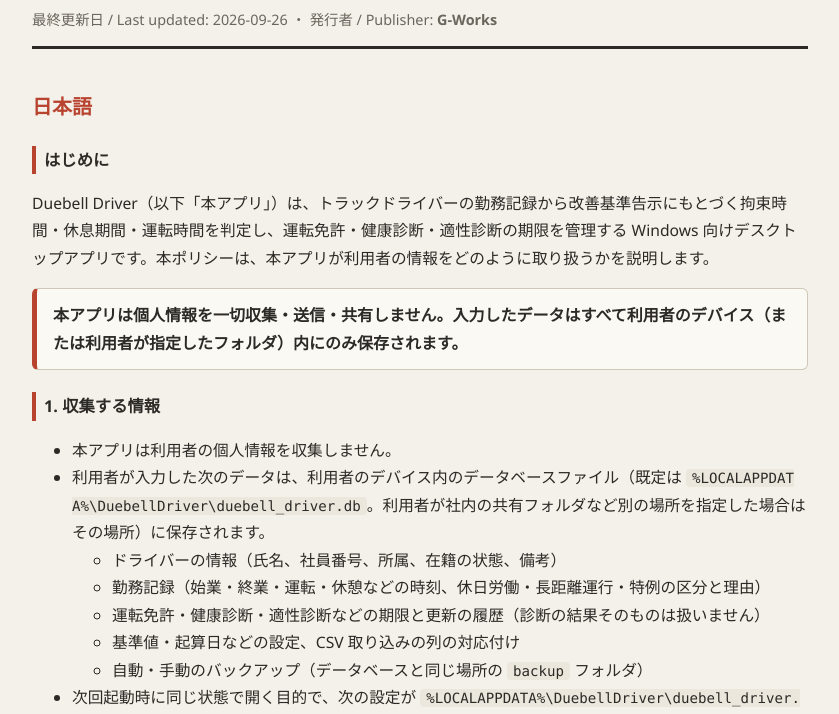
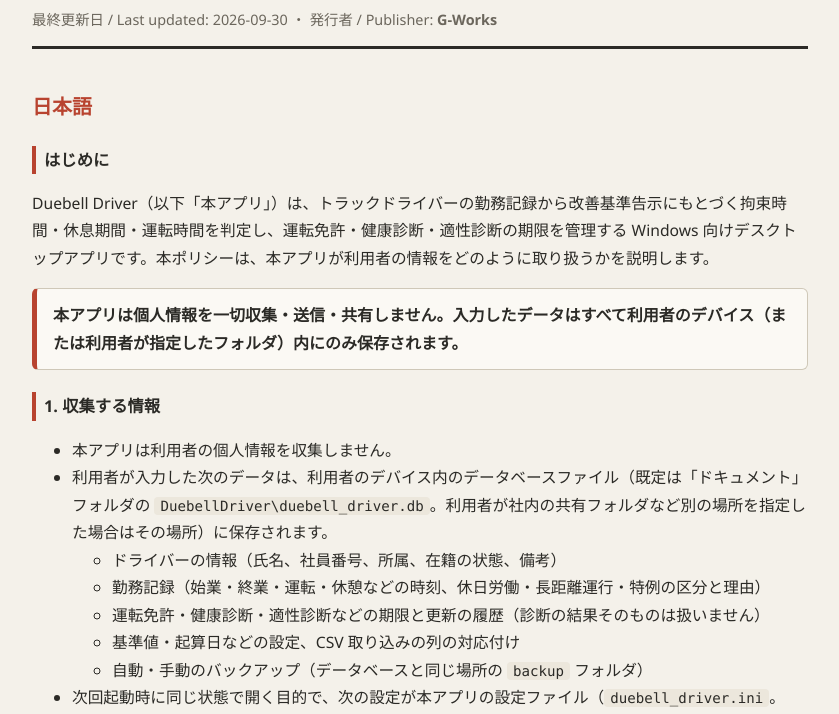
Before and after one commit to G-Works902/duebelldriver, a plain HTML site: page index.html in a window 1280 px wide. Shown: the part 77-791 px from the top of the page, without its empty margins (220-1059 px from the left). Drawn offline with Linux system fonts and the light colour scheme.

Commit message:
保存場所をドキュメント\DuebellDriver に更新（1.0.1.0）
Co-Authored-By: Claude Opus 5.5 <noreply@anthropic.com>

```diff
--- a/index.html
+++ b/index.html
@@ -35,7 +35,7 @@
 
   <header>
     <h1><span class="brand">Duebell Driver</span> &mdash; プライバシーポリシー / Privacy Policy</h1>
-    <div class="meta">最終更新日 / Last updated: 2026-09-26 ・ 発行者 / Publisher: <strong>G-Works</strong></div>
+    <div class="meta">最終更新日 / Last updated: 2026-09-30 ・ 発行者 / Publisher: <strong>G-Works</strong></div>
   </header>
 
   <!-- ================= 日本語 ================= -->
@@ -48,7 +48,7 @@
   <h3>1. 収集する情報</h3>
   <ul>
     <li>本アプリは利用者の個人情報を収集しません。</li>
-    <li>利用者が入力した次のデータは、利用者のデバイス内のデータベースファイル（既定は <code>%LOCALAPPDATA%\DuebellDriver\duebell_driver.db</code>。利用者が社内の共有フォルダなど別の場所を指定した場合はその場所）に保存されます。
+    <li>利用者が入力した次のデータは、利用者のデバイス内のデータベースファイル（既定は「ドキュメント」フォルダの <code>DuebellDriver\duebell_driver.db</code>。利用者が社内の共有フォルダなど別の場所を指定した場合はその場所）に保存されます。
       <ul>
         <li>ドライバーの情報（氏名、社員番号、所属、在籍の状態、備考）</li>
         <li>勤務記録（始業・終業・運転・休憩などの時刻、休日労働・長距離運行・特例の区分と理由）</li>
@@ -57,7 +57,7 @@
         <li>自動・手動のバックアップ（データベースと同じ場所の <code>backup</code> フォルダ）</li>
       </ul>
     </li>
-    <li>次回起動時に同じ状態で開く目的で、次の設定が <code>%LOCALAPPDATA%\DuebellDriver\duebell_driver.ini</code> に保存されます：同意した免責事項の版、データベースの場所、一覧の列幅、ウィンドウの位置と大きさ。</li>
+    <li>次回起動時に同じ状態で開く目的で、次の設定が本アプリの設定ファイル（<code>duebell_driver.ini</code>。Microsoft Store 版ではアプリ専用の領域）に保存されます：同意した免責事項の版、データベースの場所、一覧の列幅、ウィンドウの位置と大きさ。</li>
     <li>共有フォルダで使う場合、同時編集を防ぐためのロックファイルに、編集中の PC 名・Windows のユーザー名・時刻が書かれます。これは同じフォルダを使う利用者の画面に「編集中の人」として表示するためだけに使われます。</li>
     <li>これらのファイルが外部へ送信されることはなく、開発者がアクセスすることもできません。</li>
     <li>ドライバーの氏名や勤務記録は、利用者（事業者）が従業員について入力する個人情報です。その管理（アクセスできる人の範囲、保存場所、保存期間など）は利用者の責任で行ってください。</li>
@@ -77,7 +77,7 @@
   <p>CSV・印刷用 HTML への書き出しは、利用者が明示的に操作したときにのみ実行され、書き出し先は利用者が指定した場所（印刷用 HTML は一時フォルダ）です。本アプリが外部へ送信することはありません。</p>
 
   <h3>6. データの保存期間と削除</h3>
-  <p>データは、利用者が削除するまで保存されます。本アプリをアンインストールしても、業務データを失わないようデータベースとバックアップは残ります。完全に消去するには、<code>%LOCALAPPDATA%\DuebellDriver</code>（および利用者が指定した保存場所）を削除してください。</p>
+  <p>データは、利用者が削除するまで保存されます。本アプリをアンインストールしても、業務データを失わないようデータベースとバックアップ（「ドキュメント」の <code>DuebellDriver</code> フォルダ）は残ります。設定ファイルはアンインストール時に削除されます。完全に消去するには、「ドキュメント」の <code>DuebellDriver</code> フォルダ（および利用者が指定した保存場所）を削除してください。</p>
 
   <h3>7. セキュリティ</h3>
   <p>データは利用者のデバイスまたは利用者が指定したフォルダにのみ保存されるため、その安全性は利用者のデバイス・ネットワークのセキュリティ対策に依存します。</p>
@@ -104,7 +104,7 @@
   <h3>1. Information we collect</h3>
   <ul>
     <li>The App does not collect any personal information.</li>
-    <li>The data you enter is stored in a database file on your device (by default <code>%LOCALAPPDATA%\DuebellDriver\duebell_driver.db</code>, or another location you choose, such as a shared folder on your company network):
+    <li>The data you enter is stored in a database file on your device (by default <code>DuebellDriver\duebell_driver.db</code> in your Documents folder, or another location you choose, such as a shared folder on your company network):
       <ul>
         <li>Driver information (name, employee number, department, employment status, notes)</li>
         <li>Shift records (start, end, driving and break times; holiday work, long-distance and exemption marks with their reasons)</li>
@@ -113,7 +113,7 @@
         <li>Automatic and manual backups (a <code>backup</code> folder next to the database)</li>
       </ul>
     </li>
-    <li>To open the App the way you left it, the following settings are stored in <code>%LOCALAPPDATA%\DuebellDriver\duebell_driver.ini</code>: the version of the disclaimer you agreed to, the database location, column widths and the window position and size.</li>
+    <li>To open the App the way you left it, the following settings are stored in the App's settings file (<code>duebell_driver.ini</code>; in the Microsoft Store version, in the App's own storage): the version of the disclaimer you agreed to, the database location, column widths and the window position and size.</li>
     <li>When the database is in a shared folder, a lock file records the editing PC's name, the Windows user name and the time, to prevent simultaneous editing. It is used only to show other users of the same folder who is editing.</li>
     <li>These files never leave your device, and the developer cannot access them.</li>
     <li>Driver names and shift records are personal data of your employees that you enter as the employer. You are responsible for managing them (who can access them, where and how long they are kept).</li>
@@ -133,7 +133,7 @@
   <p>Export to CSV and printable HTML runs only when you ask for it, and writes to the location you choose (printable HTML goes to the temporary folder). The App never transmits anything.</p>
 
   <h3>6. Retention and deletion</h3>
-  <p>Data is kept until you delete it. Uninstalling the App leaves the database and backups in place so that business data is not lost. To remove everything, delete <code>%LOCALAPPDATA%\DuebellDriver</code> (and any other location you chose for the database).</p>
+  <p>Data is kept until you delete it. Uninstalling the App leaves the database and backups (the <code>DuebellDriver</code> folder in Documents) in place so that business data is not lost; the settings file is removed with the App. To remove everything, delete the <code>DuebellDriver</code> folder in Documents (and any other location you chose for the database).</p>
 
   <h3>7. Security</h3>
   <p>Data is stored only on your device or in a folder you choose, so its security depends on the security measures of your device and network.</p>
```
Also changed, not shown: privacy.html (+7 -7 lines).
